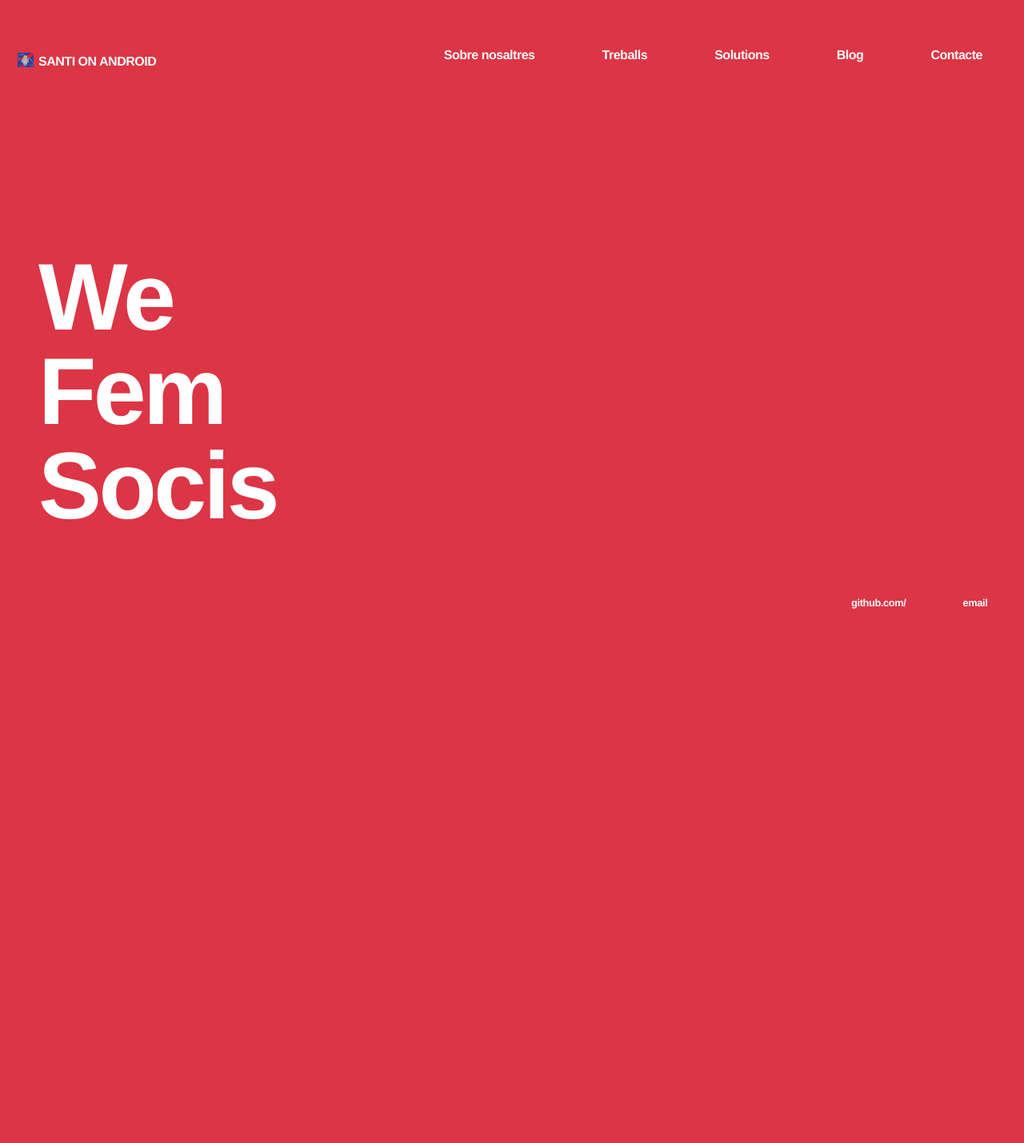
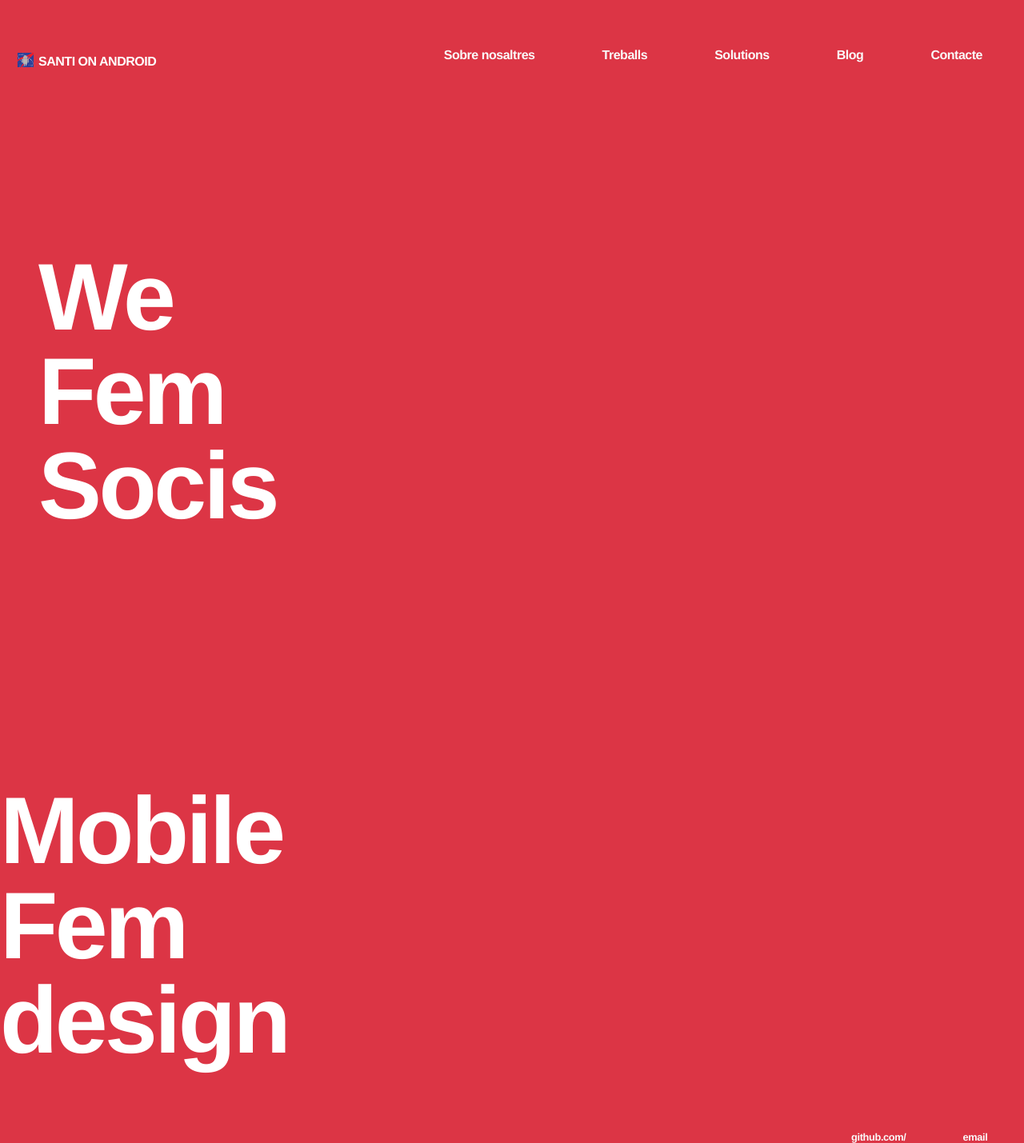
Before and after one commit to SantiOnAndroid/SantiOnAndroid.github.io, a Jekyll site: the page built from index.html, in a window 1280 px wide. Shown: the whole page at 80% size. Built offline with Jekyll 4.4.1, drawn with Linux system fonts in a browser that asks for light colours; some web fonts are replaced; before the commit the page ends 900 px from its top, so only the background shows below that.

Commit message:
modificant titolj

```diff
--- a/css/main.css
+++ b/css/main.css
@@ -78,7 +78,7 @@ h1 {
 
 }
 p {
-    font-size: 7.4em;
+    font-size: 4em;
     font-family: "Neue Einstellung",Helvetica Neue, Helvetica, Arial, sans-serif;
     color: #fff;
     text-align: left;
--- a/index.html
+++ b/index.html
@@ -11,3 +11,13 @@ title: Santi on Android
 
 
 </div><!-- /.blurb -->
+
+<div class="middle">
+	<svg id="slide" >
+
+		<text  x="0" y="0"><h1>Mobile<br>Fem <br>design</h1></text>
+
+	</svg>
+
+
+</div><!-- /.blurb -->
```
